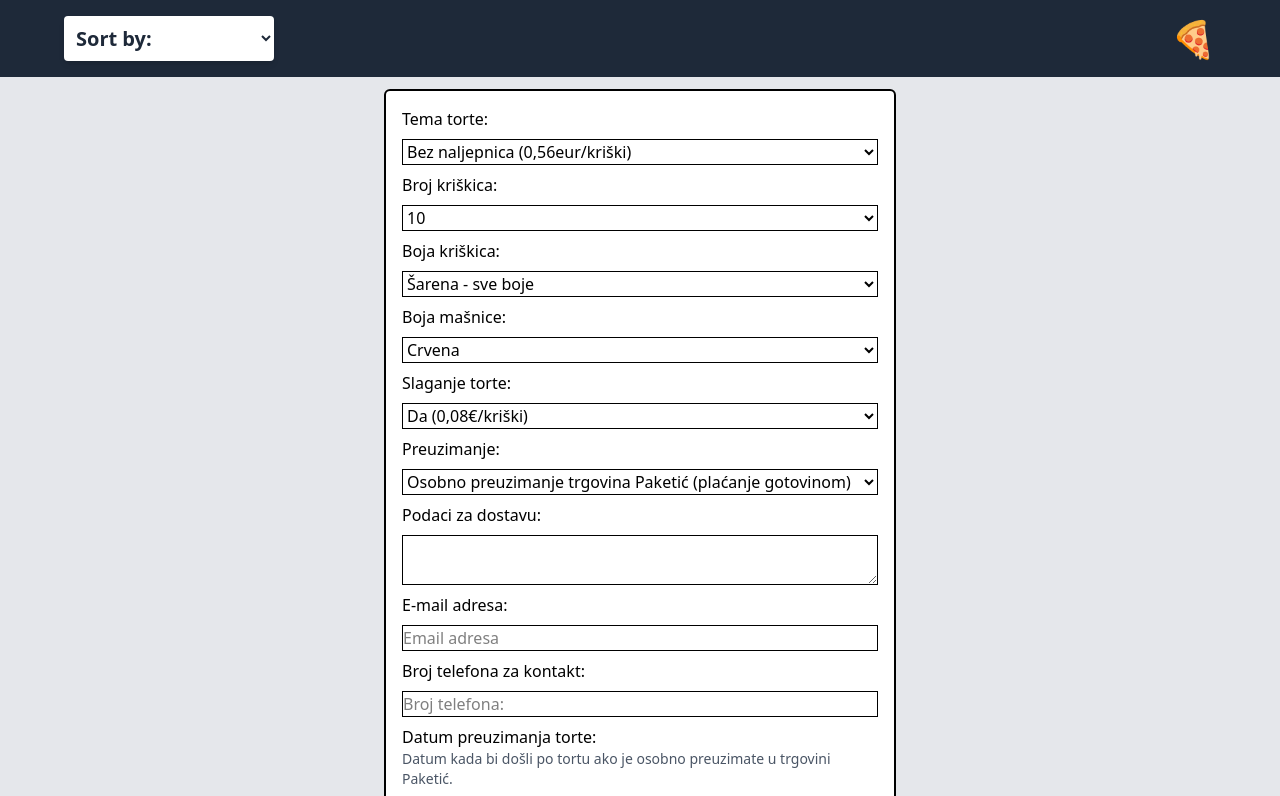
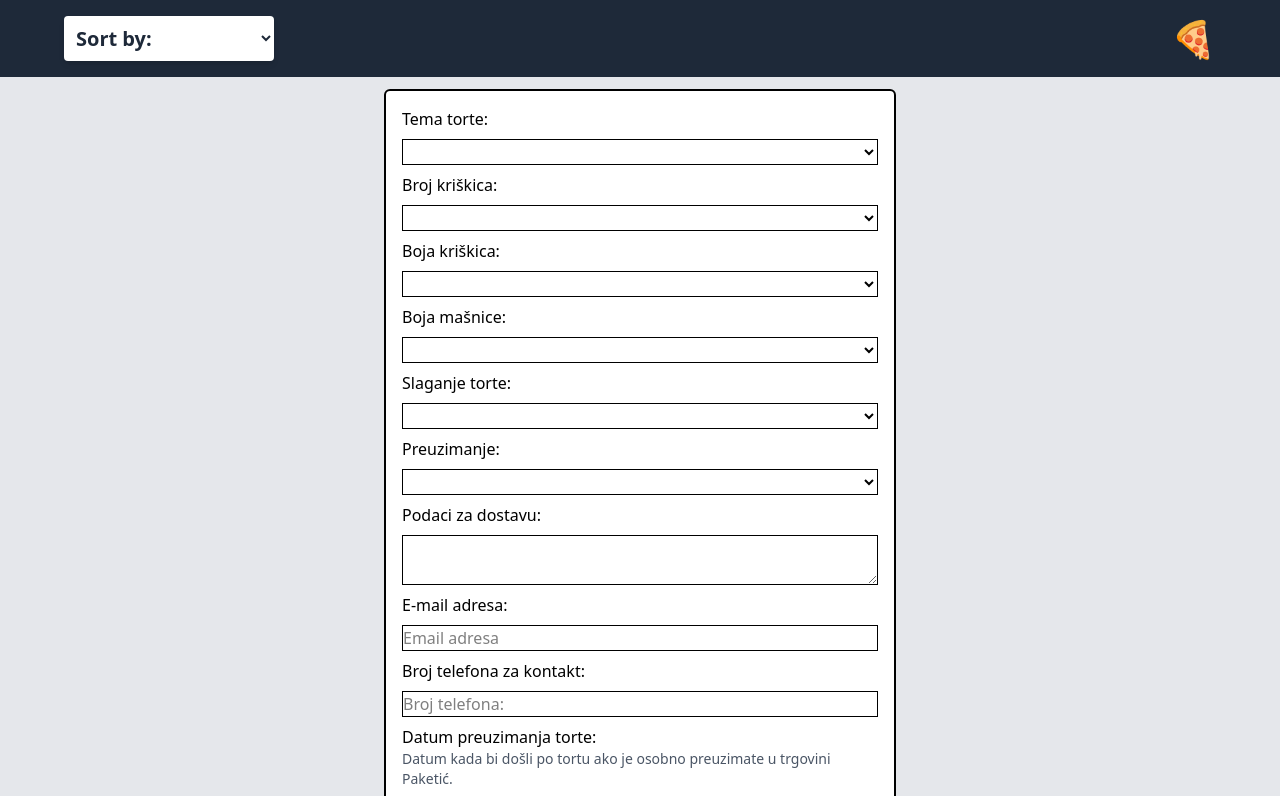
Before and after one commit to edinvnode/pizza-app-nextjs, a Next.js app: page /contact in a window 1280 px wide. Shown: the top 796 px of the page. Built offline with nearby package versions, Linux system fonts and the light colour scheme; no server answers.

Commit message:
Form settings II

```diff
--- a/app/contact/page.tsx
+++ b/app/contact/page.tsx
@@ -5,7 +5,7 @@ import { FormEvent, useState } from 'react';
 export default function Contact() {
   const [errorMessage, setErrorMessage] = useState<string>('');
   const [formData, setFormData] = useState({
-    temaTorte: 'Crvena',
+    temaTorte: '',
     brojKriskica: '',
     bojaKriskica: '',
     bojaMasnice: '',
@@ -61,6 +61,7 @@ export default function Contact() {
           name="temaTorte"
           onChange={handleChange}
         >
+          <option value=""></option>
           <option value="Bez naljepnica (0,56eur/kriški)">
             Bez naljepnica (0,56eur/kriški)
           </option>
@@ -80,6 +81,7 @@ export default function Contact() {
           name="brojKriskica"
           onChange={handleChange}
         >
+          <option value=""></option>
           <option value="10">10</option>
           <option value="12">12</option>
           <option value="14">14</option>
@@ -92,6 +94,7 @@ export default function Contact() {
           name="bojaKriskica"
           onChange={handleChange}
         >
+          <option value=""></option>
           <option value="Šarena - sve boje">Šarena - sve boje</option>
           <option value="Bijela">Bijela</option>
           <option value="Žuta">Žuta</option>
@@ -103,6 +106,7 @@ export default function Contact() {
           name="bojaMasnice"
           onChange={handleChange}
         >
+          <option value=""></option>
           <option value="Crvena">Crvena</option>
           <option value="Žuta">Žuta</option>
         </select>
@@ -113,6 +117,7 @@ export default function Contact() {
           name="slaganjeTorte"
           onChange={handleChange}
         >
+          <option value=""></option>
           <option value="Da (0,08€/kriški)">Da (0,08€/kriški)</option>
           <option value="Ne">Ne</option>
         </select>
@@ -123,6 +128,7 @@ export default function Contact() {
           name="preuzimanje"
           onChange={handleChange}
         >
+          <option value=""></option>
           <option value="Osobno preuzimanje trgovina Paketić (plaćanje gotovinom)">
             Osobno preuzimanje trgovina Paketić (plaćanje gotovinom)
           </option>
@@ -178,6 +184,7 @@ export default function Contact() {
           name="vrstePlacanja"
           onChange={handleChange}
         >
+          <option value=""></option>
           <option value="Kod osobnog preuzimanja">
             Kod osobnog preuzimanja
           </option>
```
